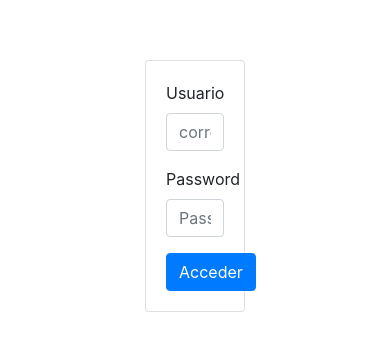
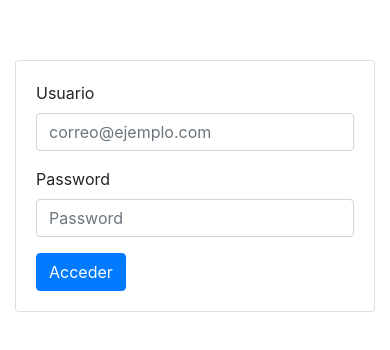
Before and after one commit to babecsoluciones/fmd-prom-dev, a website: page www/login.html in a window 390 px wide. Shown: the part 236-586 px from the top of the page. Drawn offline with Linux system fonts and the light colour scheme.

Commit message:
Update login.html

```diff
--- a/www/login.html
+++ b/www/login.html
@@ -45,7 +45,7 @@
 <body>
     <div class="container">
         <div class="row justify-content-center align-items-center" style="height:100vh">
-            <div class=" col-md-6 col-4">
+            <div class="col-md-6">
                 <div class="card">
                     <div class="card-body">
                         <form action="" autocomplete="off" id="datos">
```
